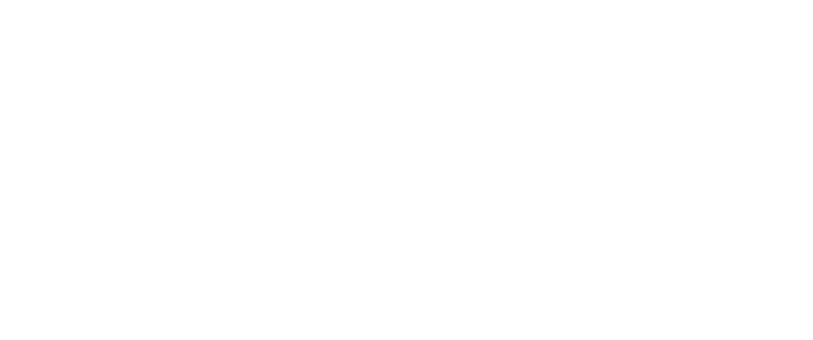
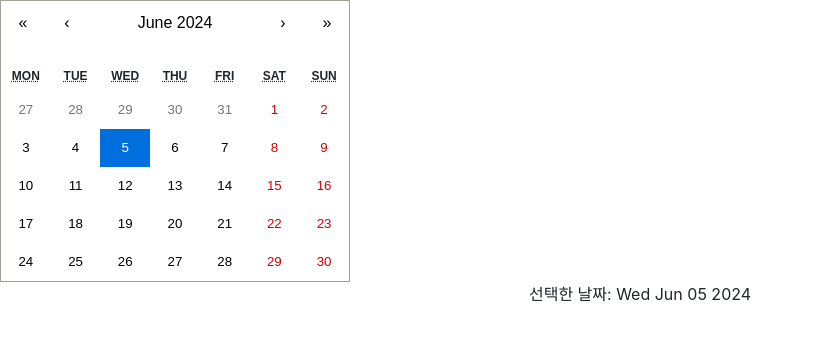
Before and after one commit to veloperlee/chat, a React (Create React App) app in the folder chat/: page /Calendar in a window 1280 px wide. Before the commit this address had no page. Shown: the top 340 px of the page, without its empty margins (0-813 px from the left). Built offline with nearby package versions, Linux system fonts and the light colour scheme.

Commit message:
calendar 추가

```diff
--- a/chat/package.json
+++ b/chat/package.json
@@ -9,6 +9,7 @@
     "bootstrap": "^5.3.3",
     "react": "^18.3.1",
     "react-bootstrap": "^2.10.2",
+    "react-calendar": "^5.0.0",
     "react-dom": "^18.3.1",
     "react-router-dom": "^6.23.1",
     "react-scripts": "5.0.1",
--- a/chat/src/App.js
+++ b/chat/src/App.js
@@ -1,7 +1,7 @@
 import './App.css';
 import { Routes, Route, Link, useNavigate, Outlet } from 'react-router-dom';
 import Notice from './components/Notice.js';
-import Date from './components/Date.js';
+import MyCalendar from './components/MyCalendar.js';
 import Main from './Main.js';
 
 function App() {
@@ -11,7 +11,7 @@
       <Routes>
         <Route path="/" element={<Main />}/>
         <Route path="/notice" element={<Notice />}/>
-        <Route path="/date" element={<Date />}/>
+        <Route path="/Calendar" element={<MyCalendar />}/>
       </Routes>
 
     </div>
--- a/chat/src/Main.js
+++ b/chat/src/Main.js
@@ -56,7 +56,7 @@
           <Navbar.Brand onClick={() => { navigate('/') }}>Chat</Navbar.Brand>
           <Nav className="me-auto">
             <Nav.Link onClick={() => { navigate('/notice') }}>공지사항</Nav.Link>
-            <Nav.Link onClick={() => { navigate('/date') }}>일정</Nav.Link>
+            <Nav.Link onClick={() => { navigate('/Calendar') }}>일정</Nav.Link>
             {/* <Nav.Link onClick={() => { navigate('/login') }}>Login</Nav.Link> */}
             {/* <Link to="/friend" className="nav-link">friend</Link> */}
           </Nav>
--- a/chat/src/components/Date.js
+++ /dev/null
@@ -1,11 +0,0 @@
-import React from 'react'
-
-function Date() {
-  return (
-    <div>
-      아
-    </div>
-  )
-}
-
-export default Date
--- /dev/null
+++ b/chat/src/components/MyCalendar.js
@@ -0,0 +1,25 @@
+import React, { useState } from 'react';
+import Calendar from 'react-calendar';
+import 'react-calendar/dist/Calendar.css';
+
+function MyCalendar() {
+  const [date, setDate] = useState(new Date());
+
+  const onChange = newDate => {
+    setDate(newDate);
+  };
+
+
+  return (
+    <div>
+      <Calendar
+        onChange={onChange}
+        value={date}
+        // locale="en-US"
+      />
+      <p>선택한 날짜: {date.toDateString()}</p>
+    </div>
+  );
+}
+
+export default MyCalendar;
```
Also changed, not shown: 1 other file (tests, documents, lock files or other folders).
